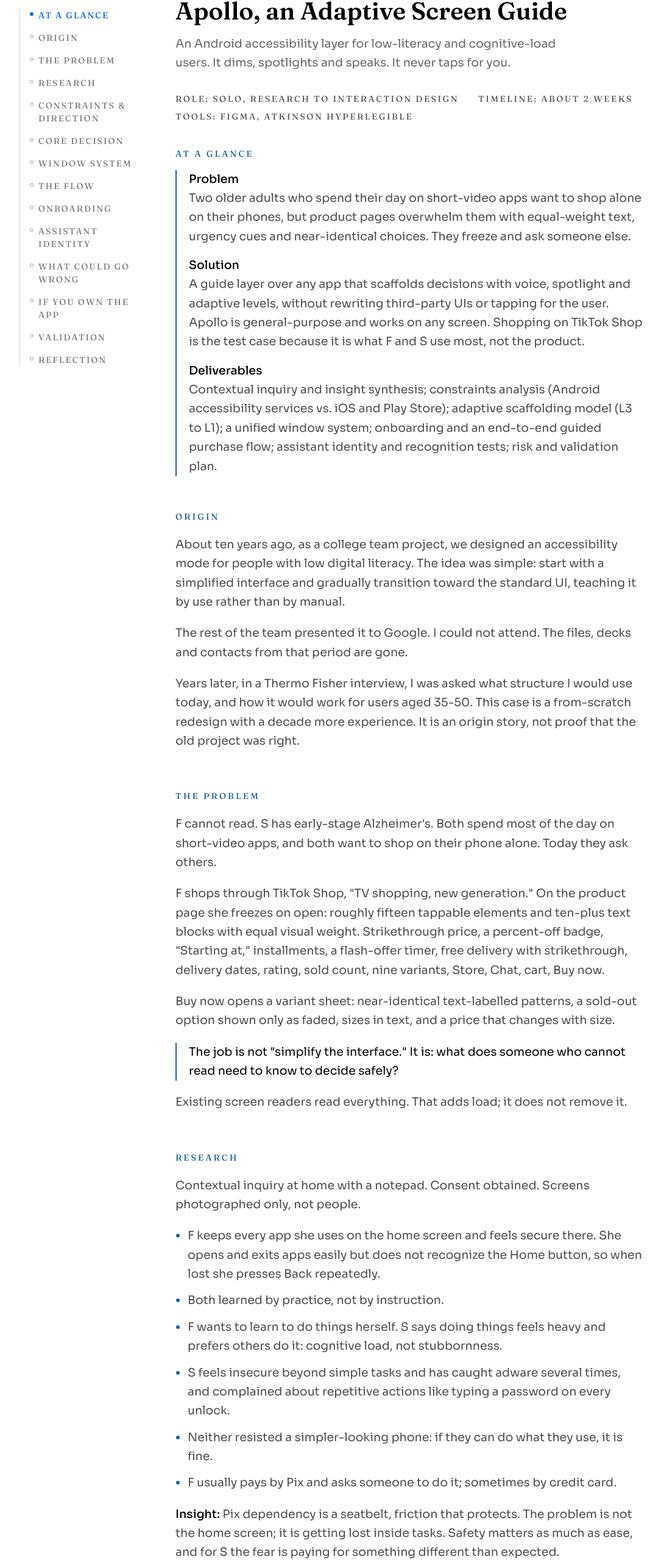
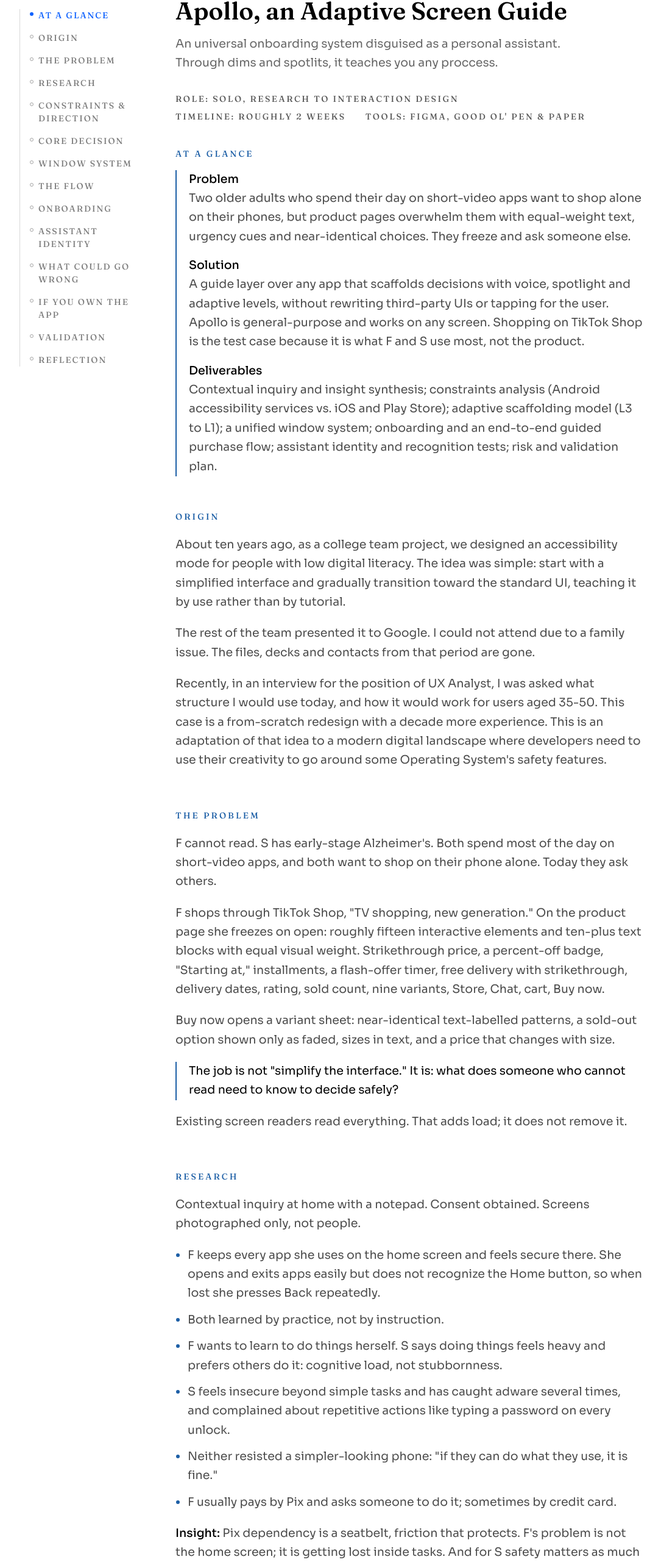
Before and after one commit to pedrofreitasst/portifoliov2, a Next.js app: page /case/apollo in a window 1280 px wide. Shown: the part 166-2732 px from the top of the page at 61% size, without its empty margins (32-1117 px from the left). Built offline with nearby package versions, Linux system fonts and the light colour scheme.

Commit message:
Edited Apollo's Case Study

```diff
--- a/app/case/apollo/page.tsx
+++ b/app/case/apollo/page.tsx
@@ -81,14 +81,13 @@ export default function CasePage() {
           Apollo, an Adaptive Screen Guide
         </h1>
         <p className="mt-4 max-w-2xl font-body text-body font-normal text-black/60">
-          An Android accessibility layer for low-literacy and cognitive-load users. It dims,
-          spotlights and speaks. It never taps for you.
+          An universal onboarding system disguised as a personal assistant. Through dims and spotlits, it teaches you any proccess.
         </p>
 
         <ul className="mt-8 flex flex-wrap gap-x-8 gap-y-2 font-display text-meta font-medium uppercase tracking-[0.18em] text-black/65">
           <li>Role: Solo, research to interaction design</li>
-          <li>Timeline: About 2 weeks</li>
-          <li>Tools: Figma, Atkinson Hyperlegible</li>
+          <li>Timeline: Roughly 2 weeks</li>
+          <li>Tools: Figma, Good Ol' Pen & Paper</li>
         </ul>
 
         <section id="at-a-glance" className="mt-10 scroll-mt-28">
@@ -130,17 +129,17 @@ export default function CasePage() {
               About ten years ago, as a college team project, we designed an accessibility mode for
               people with low digital literacy. The idea was simple: start with a simplified
               interface and gradually transition toward the standard UI, teaching it by use rather
-              than by manual.
+              than by tutorial.
             </p>
             <p>
               The rest of the team presented it to Google. I could not
-              attend. The files, decks and contacts from that period are gone.
+              attend due to a family issue. The files, decks and contacts from that period are gone.
             </p>
             <p>
-              Years later, in a Thermo Fisher interview, I was asked what structure I would use
+              Recently, in an interview for the position of UX Analyst, I was asked what structure I would use
               today, and how it would work for users aged 35-50. This case is a from-scratch
-              redesign with a decade more experience. It is an origin story, not proof that the
-              old project was right.
+              redesign with a decade more experience. This is an adaptation of that idea to a modern digital
+              landscape where developers need to use their creativity to go around some Operating System&apos;s safety features.
             </p>
           </div>
         </section>
@@ -154,7 +153,7 @@ export default function CasePage() {
             </p>
             <p>
               F shops through TikTok Shop, &quot;TV shopping, new generation.&quot; On the product
-              page she freezes on open: roughly fifteen tappable elements and ten-plus text blocks
+              page she freezes on open: roughly fifteen interactive elements and ten-plus text blocks
               with equal visual weight. Strikethrough price, a percent-off badge, &quot;Starting
               at,&quot; installments, a flash-offer timer, free delivery with strikethrough,
               delivery dates, rating, sold count, nine variants, Store, Chat, cart, Buy now.
@@ -193,18 +192,19 @@ export default function CasePage() {
                 S feels insecure beyond simple tasks and has caught adware several times, and
                 complained about repetitive actions like typing a password on every unlock.
               </li>
-              <li>Neither resisted a simpler-looking phone: if they can do what they use, it is fine.</li>
+              <li>Neither resisted a simpler-looking phone: &quot;if they can do what they use, it is fine.&quot;</li>
               <li>F usually pays by Pix and asks someone to do it; sometimes by credit card.</li>
             </ul>
             <p>
               <span className={STEP}>Insight:</span> Pix dependency is a seatbelt, friction that
-              protects. The problem is not the home screen; it is getting lost inside tasks. Safety
-              matters as much as ease, and for S the fear is paying for something different than
+              protects. F&apos;s problem is not the home screen; it is getting lost inside tasks. And for S safety
+              matters as much as ease, specifically the fear is paying for something different than
               expected.
             </p>
             <p>
               <span className={STEP}>Limitations:</span> two participants, both close to me (desire
-              to please), and one leading question. Early signal, not evidence.
+              to please), and one leading question. Most modern operating systems don&apos;t allow developers to
+              manipulate the structure of a app screens, and Apple has even stricter rules.
             </p>
           </div>
         </section>
@@ -221,7 +221,7 @@ export default function CasePage() {
             </p>
             <p>
               <span className={STEP}>Decision:</span> a guide layer over any app. It never modifies
-              the screen and never taps for the user. It only dims, spotlights and speaks. Anything
+              the screen and never taps for the user. It only dims, spotlights and speaks without forcing the user on a path. Anything
               the app shows stays visible; Apollo simply does not talk about it.
             </p>
             <p>
@@ -274,7 +274,7 @@ export default function CasePage() {
                 &quot;Ok.&quot;
               </li>
               <li>
-                <span className={STEP}>No Ok where the app is the target.</span> When the next step
+                <span className={STEP}>No &quot;Ok&quot; where the app is the target.</span> When the next step
                 is the app&apos;s own button (&quot;Tap the lit button to proceed,&quot; &quot;Pick
                 one you like,&quot; &quot;Tap here to buy&quot;), the window has no button at all.
                 An Ok there would create a second target and could make F think it moves her
@@ -291,7 +291,7 @@ export default function CasePage() {
               &quot;Yes&quot; carries a check icon and &quot;Not yet&quot; a clock, each always in
               the same position, so the meaning comes from icon, voice and place, not from the
               word. I avoided an X for &quot;Not yet&quot; because it reads as cancel or error in
-              the middle of a purchase.
+              the middle of a purchase and for some userbases, designing for &quot;feeling&quot; is the right way to approach the solution.
             </p>
             <p>
               <span className={STEP}>Adaptive input.</span> When onboarding flags reading as a
@@ -311,7 +311,7 @@ export default function CasePage() {
             </p>
             <p>
               <span className={STEP}>Docked.</span> At rest, the sun sits at the right edge. Its
-              size and position follow the HyperOS floating toolbox, a pattern Android users
+              size and position inspired by HyperOS&apos; floating toolbox, a pattern Android users
               already know. It is static to save battery and avoid overstimulation. Motion returns
               only when Apollo offers help, because a static icon went unnoticed in testing.
             </p>
@@ -340,7 +340,7 @@ export default function CasePage() {
               { src: '/cases/apollo/03-summary.webp', alt: 'Apollo summary window describing the tablecloth, price starting at R$16,90, free delivery and 3-5 days arrival, with the Buy now button lit' },
               { src: '/cases/apollo/04-pick-one.webp', alt: 'Variant sheet with pattern photos lit and an Apollo window saying Pick one you like, without a button' },
             ]}
-            caption="Guide windows with no Ok: the app's own button or options are the only target."
+            caption="Guide windows with no 'Ok': the app's own button or options are the only target."
           />
           <div className={BODY}>
             <p>
@@ -457,7 +457,7 @@ export default function CasePage() {
               itself.
             </p>
             <p>
-              <span className={STEP}>Type and panels:</span> the first interface type was a bold
+              <span className={STEP}>Typeface and panels:</span> the first typeface chosen was a bold
               yellow face, and it read amateur, closer to a game UI than a helper someone trusts
               with a purchase. I switched to Atkinson Hyperlegible, designed by the Braille
               Institute so similar letters (I, l, 1; O, 0) stay distinct for low-vision readers.
@@ -514,7 +514,7 @@ export default function CasePage() {
             <p>
               <span className={STEP}>Hypothesis for a future test:</span> repeated pairing of word,
               icon, voice and position may help F recognize a few key words, like &quot;Yes&quot;
-              and &quot;Not yet,&quot; over time. Not a result.
+              and &quot;Not yet,&quot; over time.
             </p>
             <p className={STEP}>How I would measure it</p>
             <ul className={LIST}>
@@ -524,7 +524,7 @@ export default function CasePage() {
               <li>Self-reported confidence</li>
               <li>Level thresholds treated as hypotheses, not fixed rules</li>
             </ul>
-            <p>No outcome metrics are claimed yet.</p>
+            <p>No outcome metrics are claimed at this point in time.</p>
           </div>
         </section>
 
```
